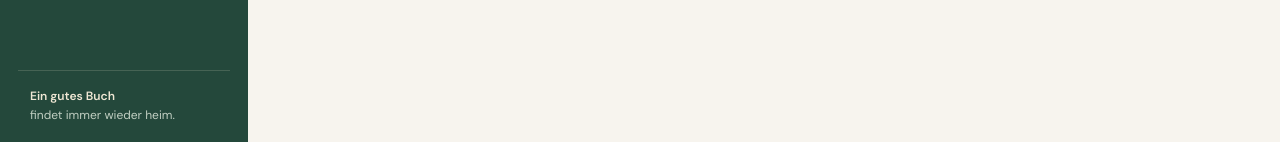
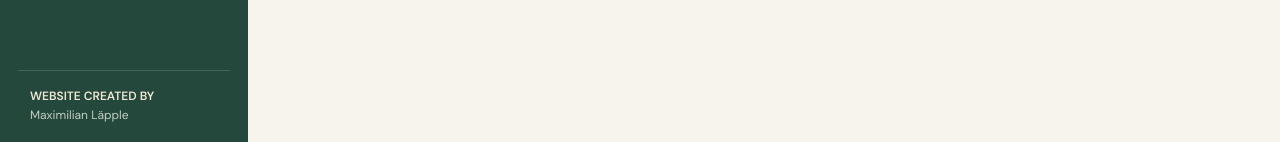
Before and after one commit to C3PHEI/home_library, a React (Vite) app in the folder client/: page / in a window 1280 px wide. Shown: the part 655-797 px from the top of the page. Built offline with nearby package versions, Linux system fonts and the light colour scheme; no server answers.

Commit message:
change text on the bottom of the navbar

```diff
--- a/client/src/components/AppLayout.jsx
+++ b/client/src/components/AppLayout.jsx
@@ -82,9 +82,9 @@ function Sidebar() {
             </nav>
 
             <p className="side-foot">
-                <strong>Ein gutes Buch</strong>
+                <strong>WEBSITE CREATED BY</strong>
                 <br />
-                findet immer wieder heim.
+                Maximilian Läpple
             </p>
         </aside>
     )
```
